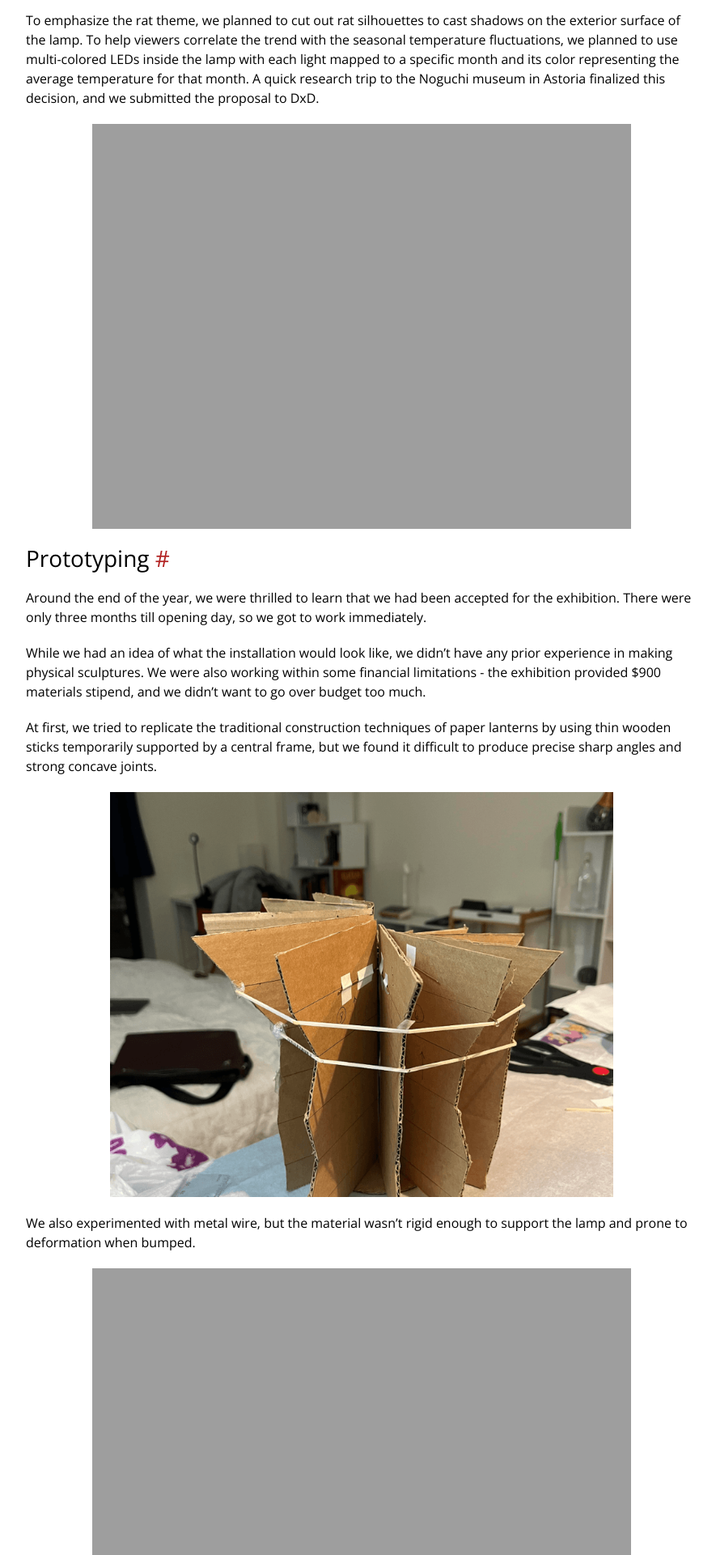
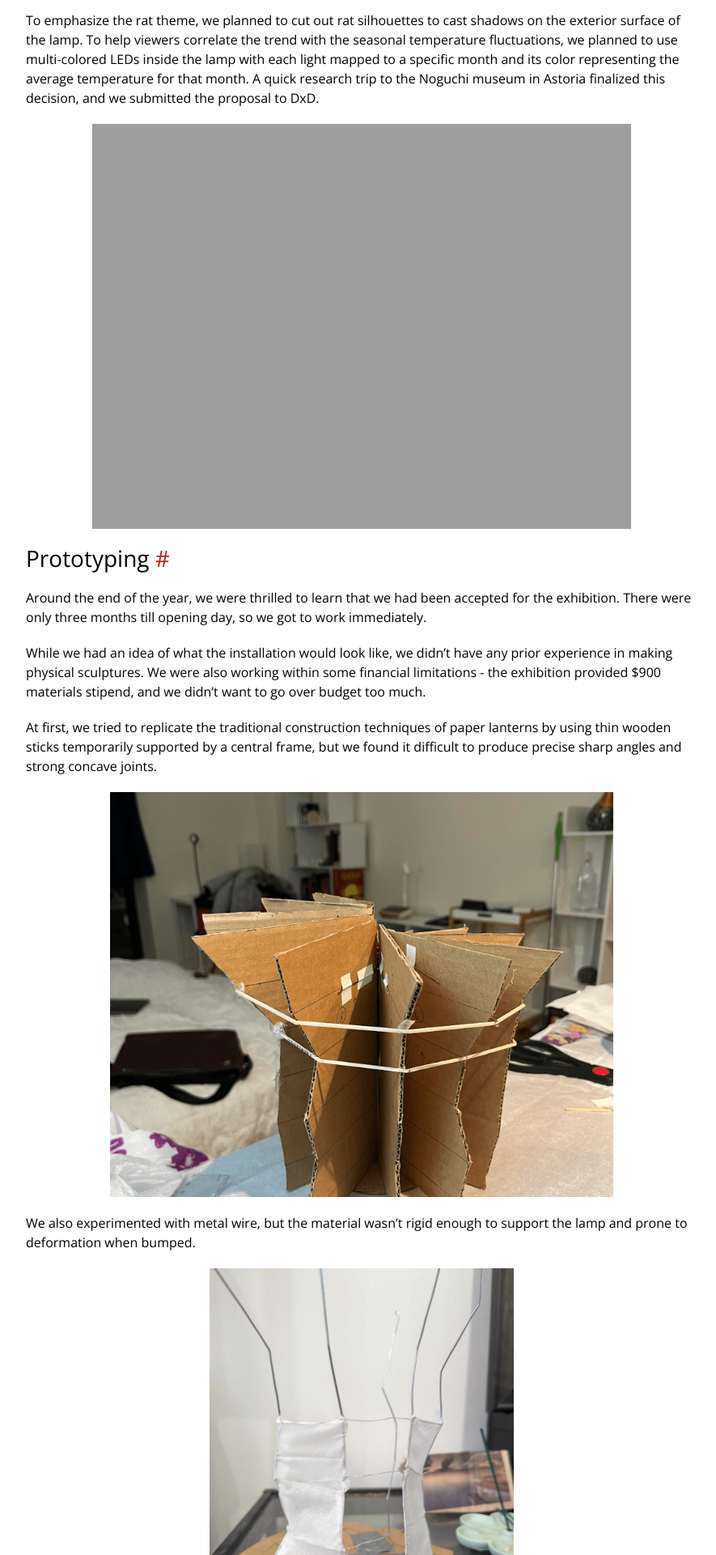
Before and after one commit to yangdanny97/yangdanny97.github.io, a Jekyll site: the page built from _posts/2024-11-22-from-data-to-art-rat-revolution.md, in a window 1280 px wide. Shown: the part 4480-6400 px from the top of the page at 81% size, without its empty margins (193-1078 px from the left). Built offline with Jekyll 4.4.1, drawn with Linux system fonts in a browser that asks for light colours; comment, search, counter and statistics services are not loaded.

Commit message:
swap image

```diff
--- a/_posts/2024-11-22-from-data-to-art-rat-revolution.md
+++ b/_posts/2024-11-22-from-data-to-art-rat-revolution.md
@@ -84,7 +84,7 @@ At first, we tried to replicate the traditional construction techniques of paper
 We also experimented with metal wire, but the material wasn’t rigid enough to support the lamp and prone to deformation when bumped.
 
 <p align="center">
-  <img height="500" src="https://yangdanny97.github.io/misc/rats/images/wire2.png">
+  <img height="500" src="https://yangdanny97.github.io/misc/rats/images/wire2.jpg">
 </p>
 
 Our final material exploration included a set of 12 radial foam board frames extending from the center, held together by multiple gear-shaped brackets.
```
